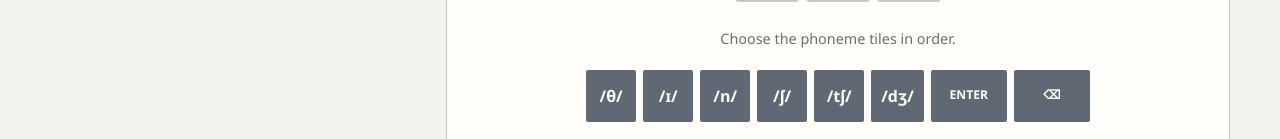
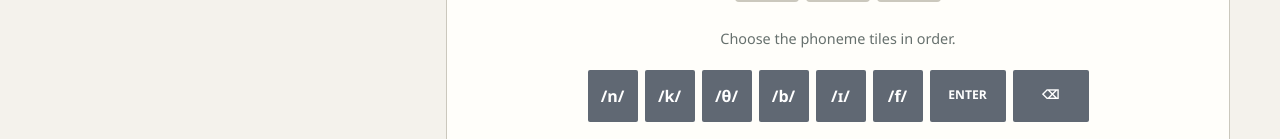
Before and after one commit to 22308135/phoneme-activity-builder, a Next.js app: page /wordle in a window 1280 px wide. Shown: the part 813-952 px from the top of the page. Built offline with nearby package versions, Linux system fonts and the light colour scheme; no server answers; the database is empty.

Commit message:
fix: mix Wordle targets among distractor keys

```diff
--- a/src/components/WordleBuilder.tsx
+++ b/src/components/WordleBuilder.tsx
@@ -2,6 +2,7 @@
 
 import { useEffect, useState } from "react";
 import type { SavedActivity } from "@/lib/activityTypes";
+import { buildWordleKeys } from "@/lib/wordleKeys";
 
 type Difficulty = "Foundation" | "Developing" | "Extending";
 type Guess = { sounds: string[]; result: ("correct" | "present" | "absent")[] };
@@ -11,7 +12,6 @@ const defaultOptions: DictionaryOption[] = [
   { phonemes: ["ʃ", "ɪ", "p"], word: "ship", hint: "It travels on water" },
   { phonemes: ["tʃ", "ɪ", "p"], word: "chip", hint: "A small piece, or a snack" },
 ];
-const allKeys = ["θ", "ʃ", "tʃ", "dʒ", "ŋ", "ɪ", "æ", "n", "p", "m", "t", "k"];
 const soundHints: Record<string, string> = { θ: "TH as in thin", ʃ: "SH as in ship", tʃ: "CH as in chip", dʒ: "J as in jam", ŋ: "NG as in sing", ɪ: "I as in sit", æ: "A as in cat", n: "N as in nose", p: "P as in pen", m: "M as in map", t: "T as in top", k: "K as in kite" };
 const settings = { Foundation: { attempts: 6, keyCount: 6, hint: "shown" }, Developing: { attempts: 5, keyCount: 9, hint: "optional" }, Extending: { attempts: 4, keyCount: 12, hint: "hidden" } } as const;
 
@@ -27,7 +27,7 @@ export function WordleBuilder() {
   const [saving, setSaving] = useState(false);
   const [saveMessage, setSaveMessage] = useState("");
   const choice = options[index], config = settings[difficulty];
-  const keys = [...new Set([...choice.phonemes, ...allKeys])].slice(0, config.keyCount);
+  const keys = buildWordleKeys(choice.phonemes, config.keyCount, `${choice.word}-${difficulty}`);
   const won = guesses.some((guess) => guess.result.every((state) => state === "correct"));
   const gameOver = won || guesses.length >= config.attempts;
 
@@ -81,7 +81,7 @@ export function WordleBuilder() {
       {difficulty !== "Extending" && (showHint ? <p className="hint">Hint: {choice.hint}</p> : <button type="button" className="text-button" onClick={() => setShowHint(true)}>Show hint</button>)}
       <div className="wordle-board" role="group" style={{ gridTemplateColumns: `repeat(${choice.phonemes.length}, 64px)` }} aria-label="Phoneme guesses">{Array.from({ length: config.attempts }, (_, row) => Array.from({ length: choice.phonemes.length }, (__, column) => { const guess = guesses[row]; const sound = guess?.sounds[column] ?? (row === guesses.length ? current[column] : ""); const state = guess?.result[column] ?? ""; return <div className={`wordle-cell ${state}`} key={`${row}-${column}`}>{sound && `/${sound}/`}</div>; }))}</div>
       <p className={`instruction ${won ? "completion-status complete" : gameOver ? "completion-status unsuccessful" : ""}`} role="status">{message}</p>
-      <div className="phoneme-keyboard" aria-label="Phoneme keyboard">{keys.map((sound) => <button type="button" className="phoneme-help" data-hint={soundHints[sound]} key={sound} aria-label={`/${sound}/, ${soundHints[sound]}`} disabled={gameOver} onClick={() => addSound(sound)}>/{sound}/</button>)}<button type="button" className="action-key" disabled={gameOver} onClick={submitGuess}>Enter</button><button type="button" className="action-key" disabled={gameOver} aria-label="Delete last phoneme" onClick={() => setCurrent(current.slice(0, -1))}>⌫</button></div>
+      <div className="phoneme-keyboard" aria-label="Phoneme keyboard">{keys.map((sound) => { const explanation = soundHints[sound] ?? `Phoneme ${sound}`; return <button type="button" className="phoneme-help" data-hint={explanation} key={sound} aria-label={`/${sound}/, ${explanation}`} disabled={gameOver} onClick={() => addSound(sound)}>/{sound}/</button>; })}<button type="button" className="action-key" disabled={gameOver} onClick={submitGuess}>Enter</button><button type="button" className="action-key" disabled={gameOver} aria-label="Delete last phoneme" onClick={() => setCurrent(current.slice(0, -1))}>⌫</button></div>
       <button type="button" className="button secondary reset-button" onClick={resetGame}>{gameOver ? "Play again" : "Reset game"}</button>
     </div></section>
   </section>;
--- /dev/null
+++ b/src/lib/wordleKeys.ts
@@ -0,0 +1,25 @@
+const PHONEME_BANK = ["b", "d", "f", "g", "k", "l", "m", "n", "p", "r", "s", "t", "z", "θ", "ʃ", "tʃ", "dʒ", "ŋ", "ɪ", "æ", "ɒ", "ʊ", "ʌ", "iː", "uː", "aː", "eə", "eɪ"];
+
+function hash(value: string) {
+  let result = 2166136261;
+  for (const character of value) result = Math.imul(result ^ character.charCodeAt(0), 16777619);
+  return result >>> 0;
+}
+
+function shuffled<T>(values: T[], seedText: string) {
+  const result = [...values];
+  let seed = hash(seedText);
+  for (let index = result.length - 1; index > 0; index--) {
+    seed = (Math.imul(seed, 1664525) + 1013904223) >>> 0;
+    const swap = seed % (index + 1);
+    [result[index], result[swap]] = [result[swap], result[index]];
+  }
+  return result;
+}
+
+export function buildWordleKeys(target: string[], keyCount: number, seedText: string) {
+  const uniqueTarget = [...new Set(target)];
+  const distractors = shuffled(PHONEME_BANK.filter((sound) => !uniqueTarget.includes(sound)), `${seedText}-distractors`)
+    .slice(0, Math.max(0, keyCount - uniqueTarget.length));
+  return shuffled([...uniqueTarget, ...distractors], `${seedText}-keyboard`);
+}
```
Also changed, not shown: 1 other file (tests, documents, lock files or other folders).
